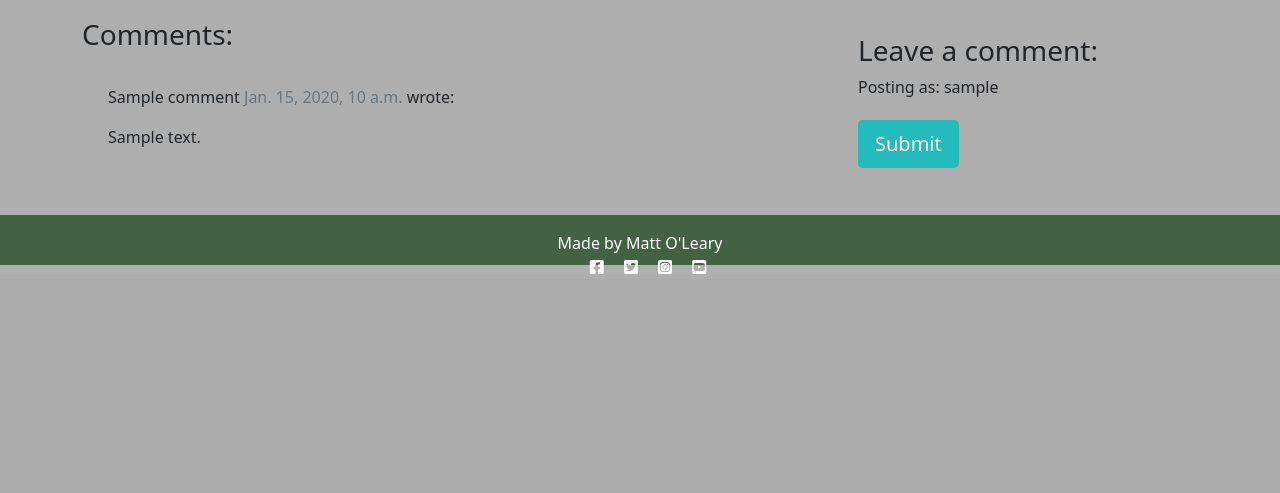
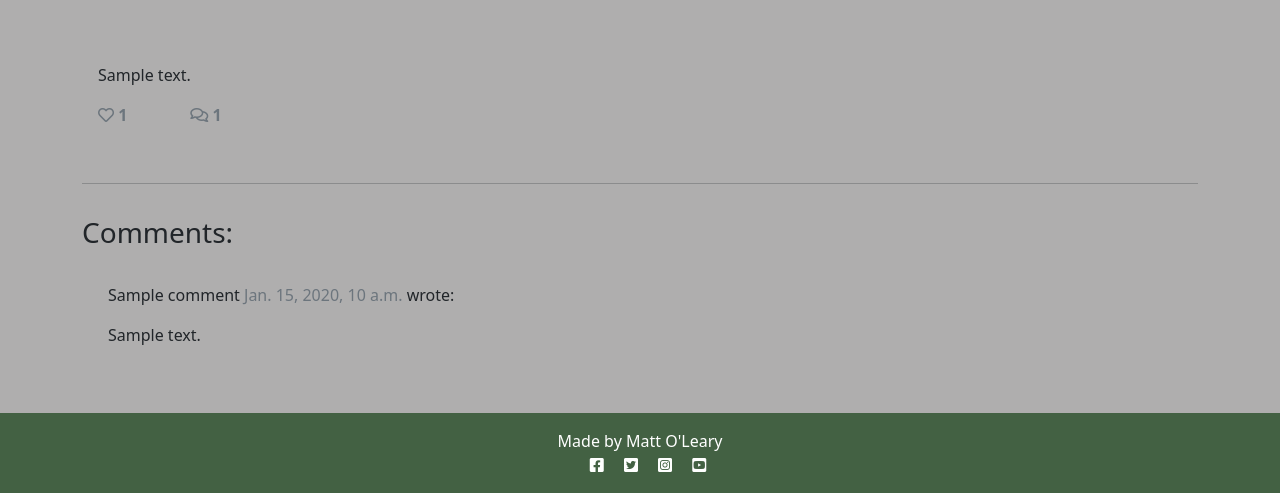
Before and after one commit to Code-Institute-Submissions/MattyOL-Recipe-WorldWide-Project.4, a Django app: a page that uses blog/templates/base.html in a window 1280 px wide. Shown: the part 569-1062 px from the top of the page. Before the commit the page ends 843 px from the top, so only its background shows below. Run offline with Django 3.2, Linux system fonts and the light colour scheme; a user stored in the database is signed in; tables that the repository leaves empty hold one stand-in row (values such as "Sample post"); some libraries are stand-ins or nearby versions; some web fonts are replaced.

Commit message:
Added a couplr of new blog articles , connect post detail to display when clicked

```diff
--- a/Websitename/urls.py
+++ b/Websitename/urls.py
@@ -1,17 +1,4 @@
-"""codestar URL Configuration
-The `urlpatterns` list routes URLs to views. For more information please see:
-    https://docs.djangoproject.com/en/3.2/topics/http/urls/
-Examples:
-Function views
-    1. Add an import:  from my_app import views
-    2. Add a URL to urlpatterns:  path('', views.home, name='home')
-Class-based views
-    1. Add an import:  from other_app.views import Home
-    2. Add a URL to urlpatterns:  path('', Home.as_view(), name='home')
-Including another URLconf
-    1. Import the include() function: from django.urls import include, path
-    2. Add a URL to urlpatterns:  path('blog/', include('blog.urls'))
-"""
+
 from django.contrib import admin
 from django.urls import path, include
 
--- a/blog/static/css/style.css
+++ b/blog/static/css/style.css
@@ -165,11 +165,7 @@ body {
     background: transparent;
     border: none;
 }
-footer {
-    height: 50px;
-    padding: 10px;
 
-}
 
 .apps-icons {
     text-align: center;
@@ -199,8 +195,9 @@ header.masthead .overlay {
     background-color: #212529;
     opacity: .5;
 }
+
 header.masthead {
-    margin-bottom: 50px;
+    margin-bottom: 250px;
     background: no-repeat center center;
     background-color: #252729;
     background-attachment: scroll;
--- a/blog/templates/base.html
+++ b/blog/templates/base.html
@@ -60,7 +60,7 @@
         </div>
     </nav>
     <header class="masthead"
-        style="background-image: url('')">
+        style="background-image: url('http://.pexels-dmitry-zvolskiy-2062426.jpg')">
         <div class="overlay"></div>
         <div class="container">
             <div class="row">
--- a/blog/templates/index.html
+++ b/blog/templates/index.html
@@ -15,7 +15,7 @@
                             <div class="image-container">
                                 {% if "placeholder" in post.featured_image.url %}
                                 <img class="card-img-top"
-                                    src="https://codeinstitute.s3.amazonaws.com/fullstack/blog/default.jpg">
+                                    src="#">
                                 {% else %}
                                 <img class="card-img-top" src=" {{ post.featured_image.url }}">
                                 {% endif %}
--- a/blog/templates/post_detail.html
+++ b/blog/templates/post_detail.html
@@ -1,5 +1,4 @@
 {% extends 'base.html' %} {% block content %}
-{% load crispy_forms_tags %}
 
 <div class="masthead">
     <div class="container">
@@ -15,7 +14,7 @@
                 {% if "placeholder" in post.featured_image.url %}
                 <img src="#" width="100%">
                 {% else %}
-                <img src=" #" width="100%">
+                <img src=" {{ post.featured_image.url }}" width="100%">
                 {% endif %}
             </div>
         </div>
@@ -34,22 +33,8 @@
                 <div class="row">
 
                     <div class="col-1">
-                        <strong>
-                            {% if user.is_authenticated %}
-                            <form class="d-inline" action="{% url 'post_like' post.slug %}" method="POST">
-                                {% csrf_token %}
-                                {% if liked %}
-                                <button type="submit" name="blogpost_id" value="{{post.slug}}" class="btn-like"><i class="fas fa-heart"></i></button>
-                                {% else %}
-                                <button type="submit" name="blogpost_id" value="{{post.slug}}" class="btn-like"><i class="far fa-heart"></i></button>
-                                {% endif %}
-                            </form>
-                            {% else %}
-                            <span class="text-secondary"><i class="far fa-heart"></i></span>
-                            {% endif %}
                         <!-- The number of likes goes before the closing strong tag -->
-                        <span class="text-secondary">{{ post.number_of_likes }} </span>
-                        </strong>
+                        <strong class="text-secondary"><i class="far fa-heart"></i> {{ post.number_of_likes }} </strong>
                     </div>
                     <div class="col-1">
                         {% with comments.count as total_comments %}
@@ -92,22 +77,6 @@
         <div class="col-md-4 card mb-4  mt-3 ">
             <div class="card-body">
                 <!-- For later -->
-                {% if commented %}
-                <div class="alert alert-success" role="alert">
-                    Your comment is awaiting approval
-                </div>
-                {% else %}
-                {% if user.is_authenticated %}
-
-                <h3>Leave a comment:</h3>
-                <p>Posting as: {{ user.username }}</p>
-                <form method="post" style="margin-top: 1.3em;">
-                    {{ comment_form | crispy }}
-                    {% csrf_token %}
-                    <button type="submit" class="btn btn-signup btn-lg">Submit</button>
-                </form>
-                {% endif %}
-                {% endif %}
             </div>
         </div>
     </div>
```
Also changed, not shown: blog/admin.py (+11 -0 lines), django-summernote/2023-04-04/350af2ec-8955-4ac3-ab70-3dccb3e5f97c.png (added), django-summernote/2023-04-04/73d03510-cd46-42ca-a9b1-f16f61a5d4c0.jpg (added), django-summernote/2023-04-04/ae8325ab-00fb-46eb-82c7-ce916a0984dc.jpg (added).
